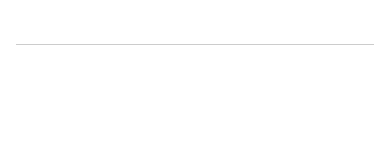
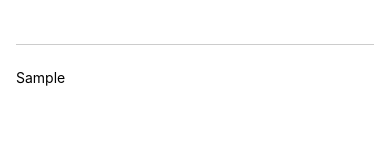
Before and after one commit to Pinetart/React-Native-Max, a React Native app: screen / in a window 390 px wide. Both pictures are taken after typing "Sample" into the empty fields and a click on the button "ADD GOAL". Shown: the part 134-293 px from the top of the page. Built offline with nearby package versions, Linux system fonts and the light colour scheme.

Commit message:
Managing A List Of Course Goals (in our Demo App) - Corrected

```diff
--- a/App.js
+++ b/App.js
@@ -3,17 +3,14 @@ import { useState } from "react";
 
 export default function App() {
   const [enteredGoalText, setEnteredGoalText] = useState("");
-  const [courseGoals, setCourseGoals] = useState(["dog"]);
+  const [courseGoals, setCourseGoals] = useState([]);
 
   const goalInputHandler = (enteredText) => {
     setEnteredGoalText(enteredText);
   };
 
   const addGoalHandler = () => {
-    setCourseGoals((currentCourseGoals) => [
-      ...currentCourseGoals,
-      enteredGoalText,
-    ]);
+    setCourseGoals((prevCourseGoals) => [...prevCourseGoals, enteredGoalText]);
   };
 
   return (
@@ -27,9 +24,9 @@ export default function App() {
         <Button onPress={addGoalHandler} title="Add Goal" />
       </View>
       <View style={styles.goalsContainer}>
-        {courseGoals.map((goal) => {
-          <Text>{goal}</Text>;
-        })}
+        {courseGoals.map((goal) => (
+          <Text key={goal}>{goal}</Text>
+        ))}
       </View>
     </View>
   );
```
